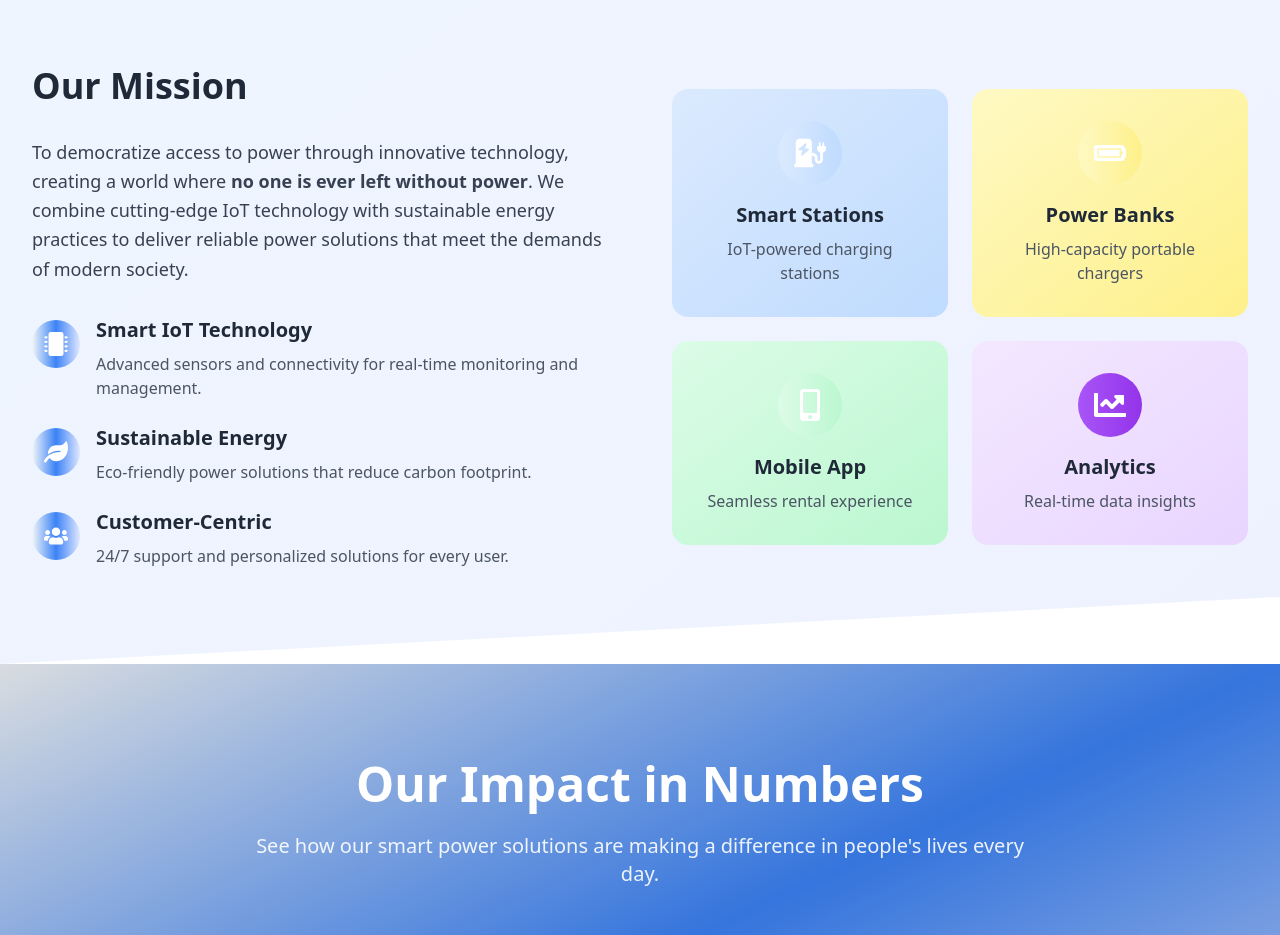
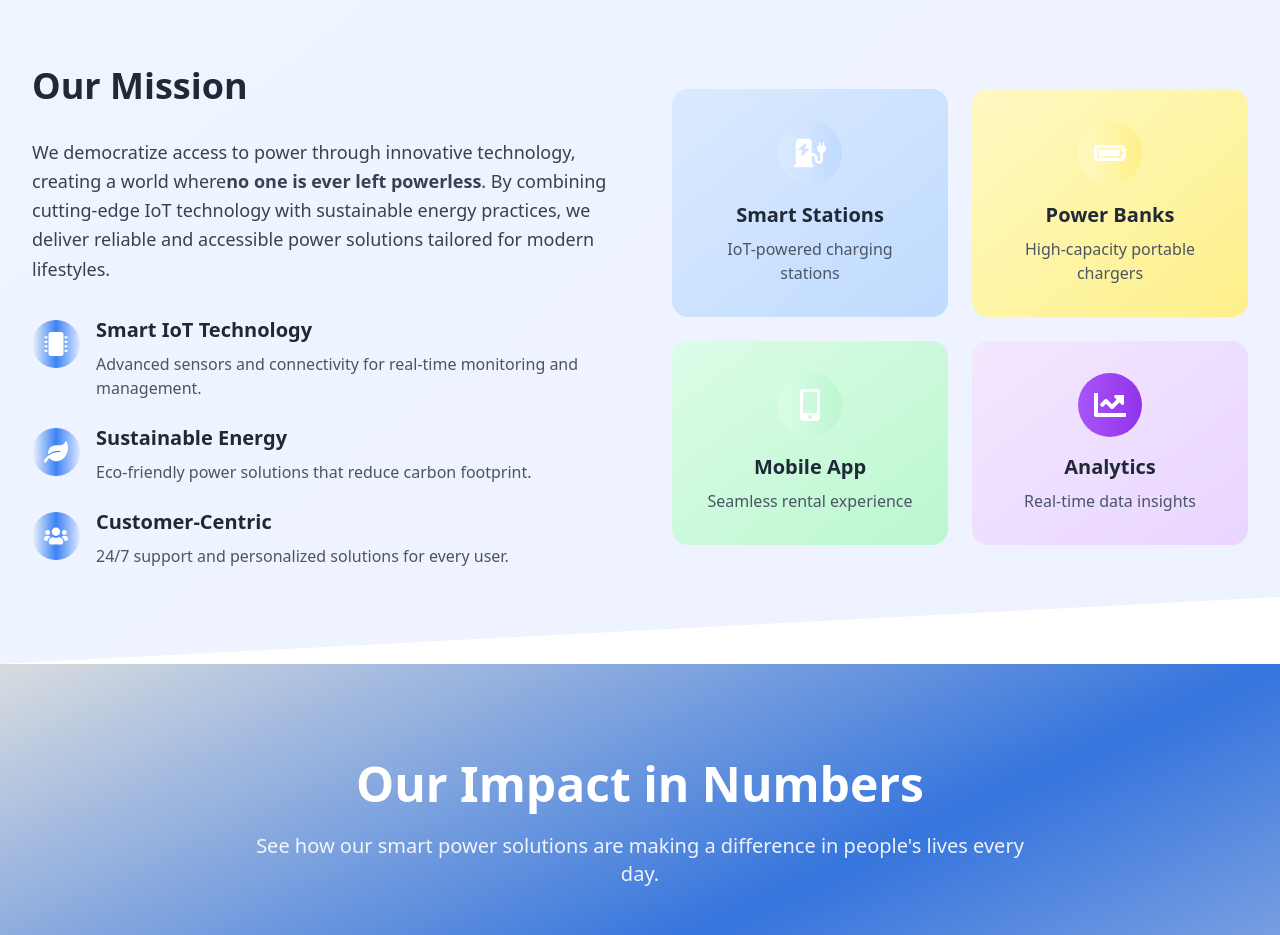
Before and after one commit to KhalidMohomud/dportifole, a React (Vite) app: page / in a window 1280 px wide. Shown: the part 1080-2015 px from the top of the page. Built offline with nearby package versions, Linux system fonts and the light colour scheme.

Commit message:
Update About.tsx

```diff
--- a/src/components/About.tsx
+++ b/src/components/About.tsx
@@ -28,12 +28,12 @@ export const About = () => {
           {/* Left Side */}
           <div className="animate-slide-up">
             <h3 className="text-4xl font-bold text-primary mb-8">Our Mission</h3>
-            <p className="text-lg text-gray-700 dark:text-gray-300 mb-8 leading-relaxed">
-              To democratize access to power through innovative technology, creating a world where
-              <span className="font-semibold"> no one is ever left without power</span>. We combine
-              cutting-edge IoT technology with sustainable energy practices to deliver reliable
-              power solutions that meet the demands of modern society.
-            </p>
+         <p className="text-lg text-gray-700 dark:text-gray-300 mb-8 leading-relaxed">
+  We democratize access to power through innovative technology, creating a world where
+  <span className="font-semibold">no one is ever left powerless</span>. By combining cutting-edge IoT technology with sustainable energy practices,
+  we deliver reliable and accessible power solutions tailored for modern lifestyles.
+</p>
+
 
             <div className="space-y-6">
               {/* Feature 1 */}
```
